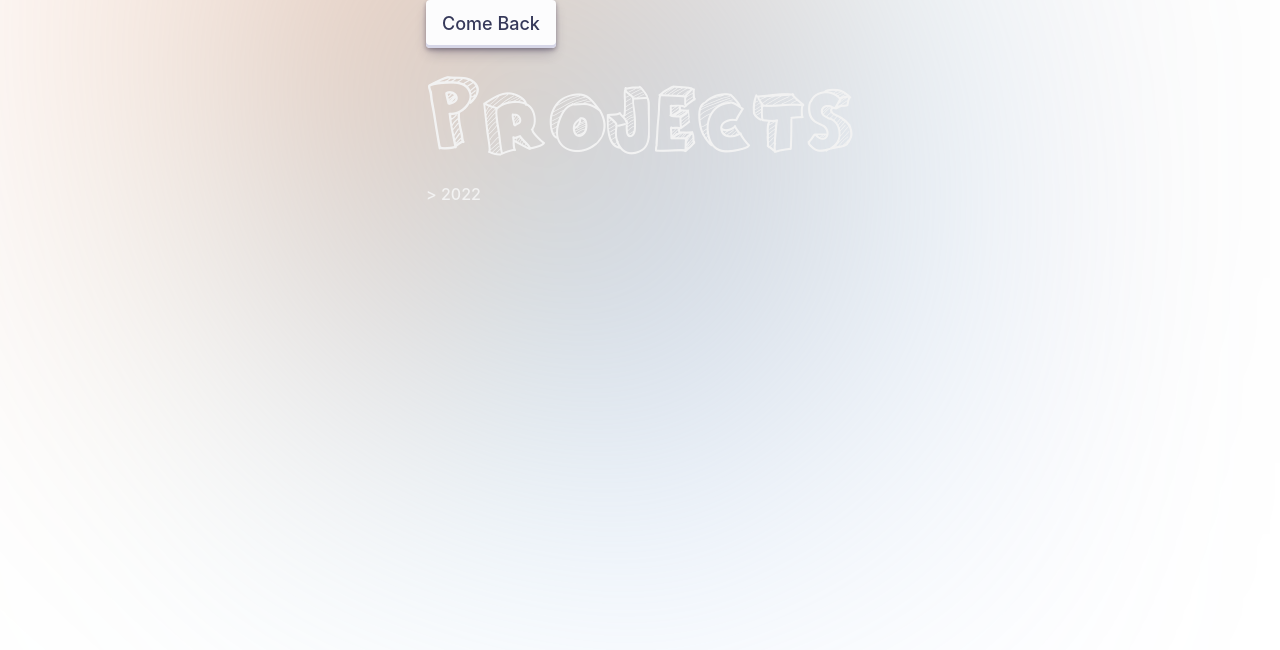
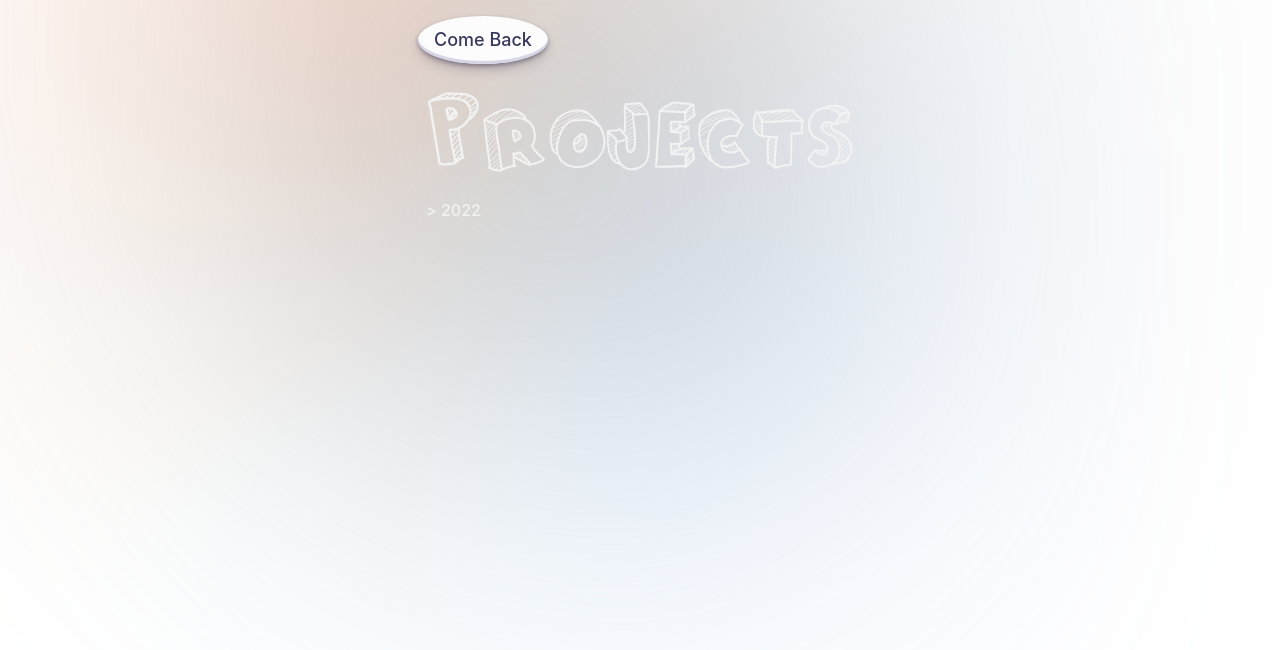
Before and after one commit to bolodissenoura/imdaniellimae, a Next.js app: page /projects in a window 1280 px wide. Shown: the top 650 px of the page. Built offline with nearby package versions, Linux system fonts and the light colour scheme.

Commit message:
:lipstick: styles burron come back

```diff
--- a/components/ButtonComeBack/buttonComeBack.styles.ts
+++ b/components/ButtonComeBack/buttonComeBack.styles.ts
@@ -34,7 +34,8 @@ export const Button = styled.button`
   will-change: box-shadow, transform;
   font-size: 18px;
   cursor: pointer;
-  margin: 0 8px;
+  border-radius: 50%;
+  margin-top: 16px;
 
   a {
     text-decoration: none;
```
